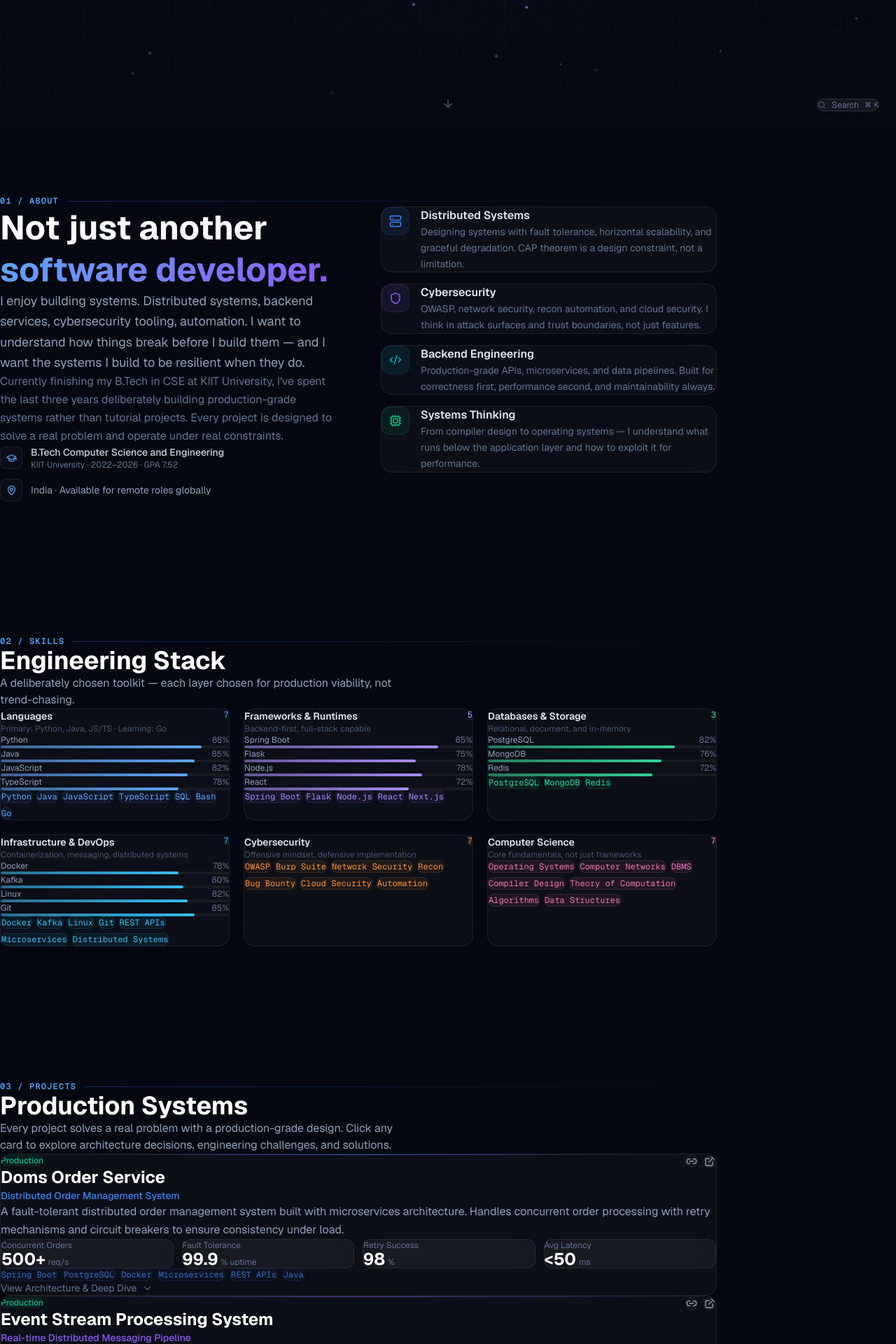
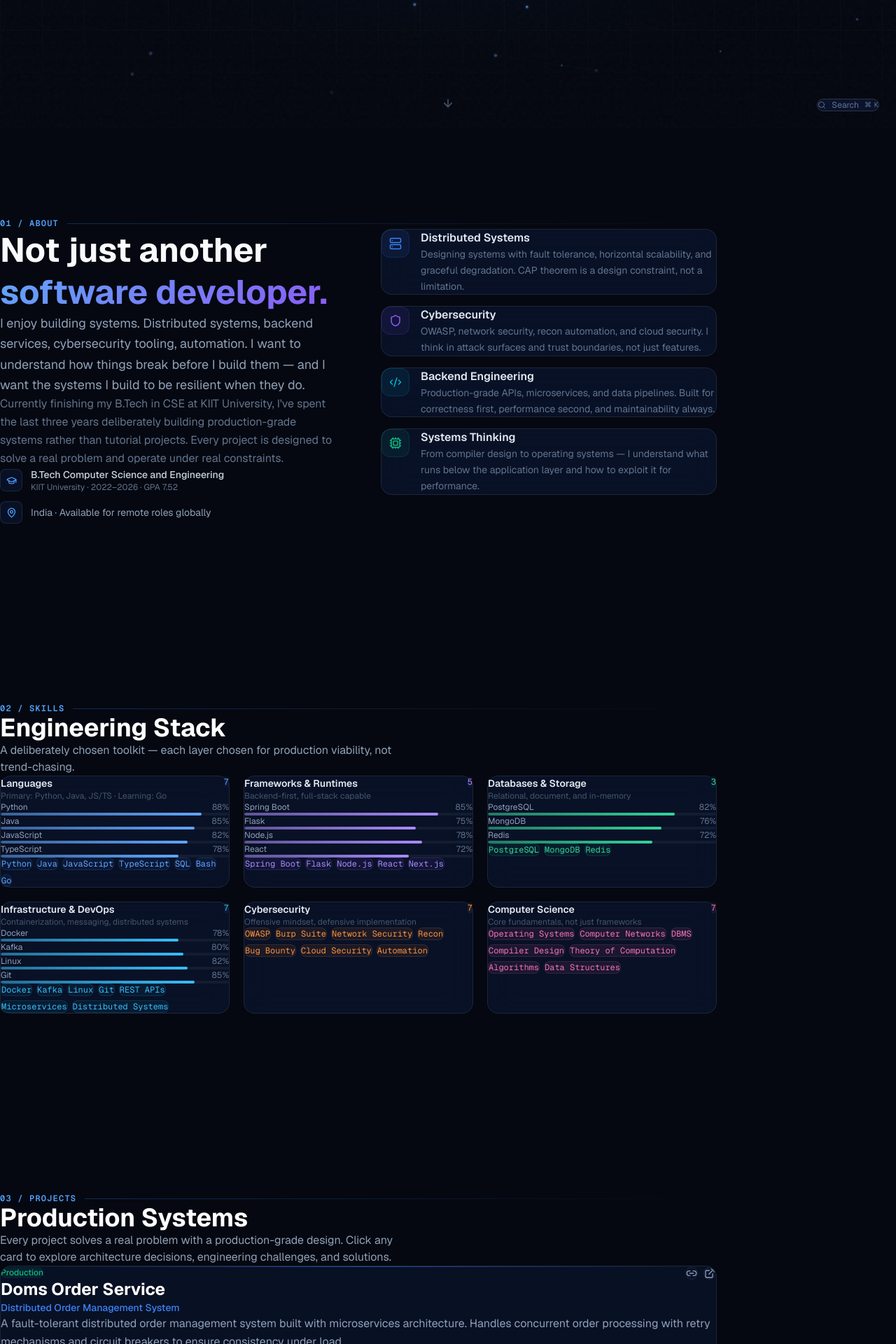
Before and after one commit to tanmaymish/port, a Next.js app: page / in a window 1280 px wide. Shown: the part 617-2537 px from the top of the page at 70% size. Built offline with nearby package versions, Linux system fonts and the light colour scheme.

Commit message:
fix: increase card contrast and section spacing — fix cluttered layout

```diff
--- a/src/app/globals.css
+++ b/src/app/globals.css
@@ -43,17 +43,17 @@ body {
 :focus-visible { outline: 2px solid #3b82f6; outline-offset: 2px; border-radius: 4px; }
 
 .glass {
-  background: rgba(255,255,255,0.03);
+  background: rgba(10, 20, 46, 0.75);
   backdrop-filter: blur(20px);
   -webkit-backdrop-filter: blur(20px);
-  border: 1px solid rgba(255,255,255,0.08);
+  border: 1px solid rgba(255,255,255,0.09);
 }
 
 .glass-strong {
-  background: rgba(255,255,255,0.06);
+  background: rgba(10, 20, 46, 0.90);
   backdrop-filter: blur(40px);
   -webkit-backdrop-filter: blur(40px);
-  border: 1px solid rgba(255,255,255,0.12);
+  border: 1px solid rgba(255,255,255,0.14);
 }
 
 .text-gradient {
@@ -112,14 +112,14 @@ body {
 
 /* Section padding */
 .section {
-  padding-top: 6rem;
-  padding-bottom: 6rem;
+  padding-top: 8rem;
+  padding-bottom: 8rem;
 }
 
 @media (max-width: 768px) {
   .section {
-    padding-top: 4rem;
-    padding-bottom: 4rem;
+    padding-top: 5rem;
+    padding-bottom: 5rem;
   }
 }
 
--- a/src/components/sections/Projects.tsx
+++ b/src/components/sections/Projects.tsx
@@ -22,7 +22,7 @@ const STATUS_LABELS = {
 
 function MetricCard({ label, value, unit }: { label: string; value: string; unit: string }) {
   return (
-    <div className="flex flex-col p-4 glass rounded-xl border border-white/08">
+    <div className="flex flex-col p-4 rounded-xl border" style={{ background: "rgba(255,255,255,0.04)", borderColor: "rgba(255,255,255,0.07)" }}>
       <span className="text-xs text-slate-500 mb-1">{label}</span>
       <div className="flex items-end gap-1">
         <span className="text-2xl font-bold text-white leading-none">{value}</span>
@@ -43,12 +43,19 @@ function ProjectCard({ project, index }: { project: (typeof projects)[0]; index:
       initial={{ opacity: 0, y: 40 }}
       animate={inView ? { opacity: 1, y: 0 } : {}}
       transition={{ delay: index * 0.12, duration: 0.7, ease: [0.22, 1, 0.36, 1] }}
-      className="group glass rounded-2xl border border-white/08 hover:border-white/15 transition-all duration-300 overflow-hidden"
+      className="group rounded-2xl border transition-all duration-300 overflow-hidden"
+      style={{
+        background: "rgba(10, 18, 40, 0.85)",
+        borderColor: "rgba(255,255,255,0.08)",
+        backdropFilter: "blur(20px)",
+      }}
       onMouseEnter={(e) => {
-        (e.currentTarget as HTMLElement).style.boxShadow = `0 0 50px ${project.color}12`;
+        (e.currentTarget as HTMLElement).style.boxShadow = `0 8px 60px ${project.color}18`;
+        (e.currentTarget as HTMLElement).style.borderColor = `rgba(255,255,255,0.14)`;
       }}
       onMouseLeave={(e) => {
         (e.currentTarget as HTMLElement).style.boxShadow = "none";
+        (e.currentTarget as HTMLElement).style.borderColor = `rgba(255,255,255,0.08)`;
       }}
     >
       {/* Accent line */}
@@ -256,7 +263,7 @@ export default function Projects() {
           </p>
         </motion.div>
 
-        <div className="space-y-6">
+        <div className="space-y-10">
           {projects.map((project, i) => (
             <ProjectCard key={project.id} project={project} index={i} />
           ))}
```
